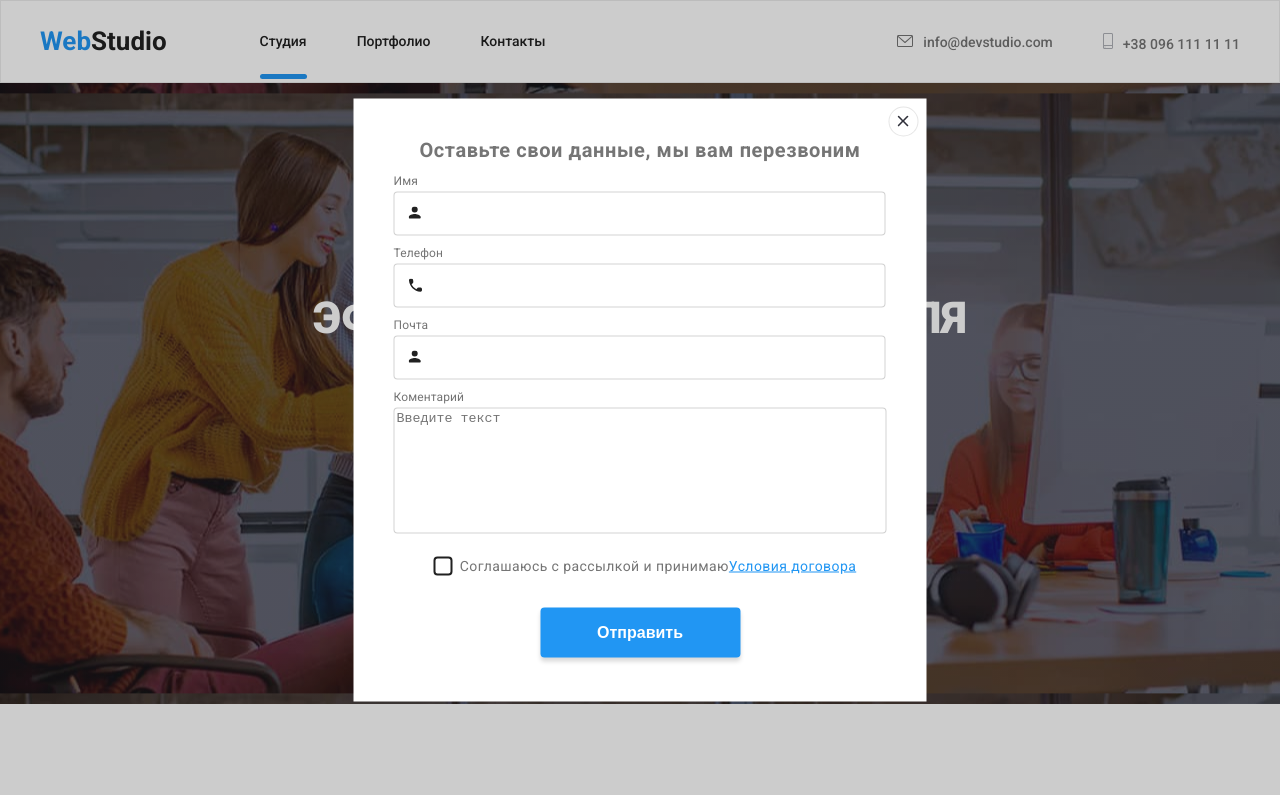
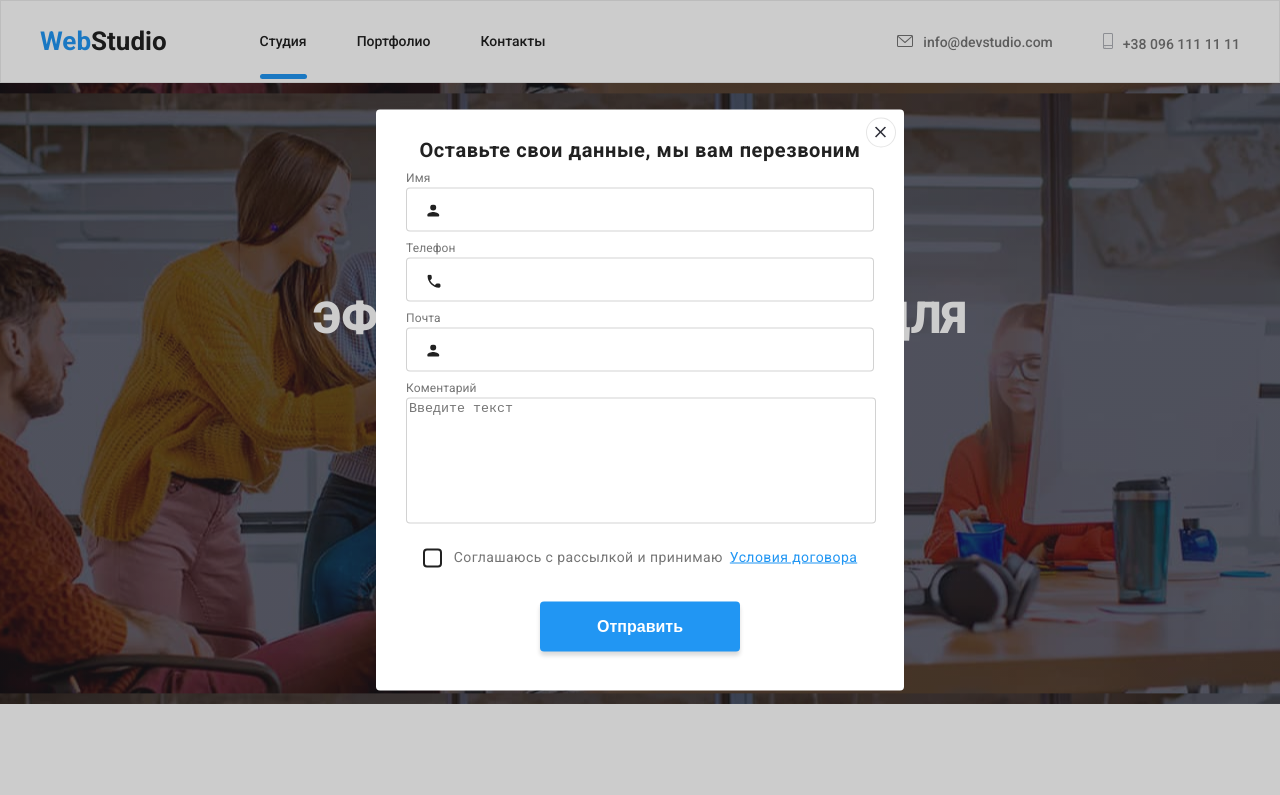
Before and after one commit to Den1sKruglov/goit-markup-hw-06, a plain HTML site: page index.html in a window 1280 px wide. Both pictures are taken after a click on the button "Заказать услугу". Shown: the top 795 px of the page. Drawn offline with Linux system fonts and the light colour scheme.

Commit message:
Модуль №6 доработал

```diff
--- a/css/styles.css
+++ b/css/styles.css
@@ -460,9 +460,10 @@ body {
    top: 50%;
    left: 50%;
 
-   min-width: 528px;
-   min-height: 581px;
+   width: 528px;
+   height: 581px;
 
+   border-radius: 4px;
    background-color: #FFFFFF;
    transform: translate(-50%, -50%) scale(1);
    transition: transform 250ms cubic-bezier(0.4, 0, 0.2, 1);
@@ -502,28 +503,25 @@ body {
 .modal-input {
    display: flex;
    flex-direction: column;
-   padding: 40px;
+   padding: 30px;
 
 }
 
 .modal-title  {
-   font-family: 'Roboto';
-   font-style: normal;
    font-weight: 700;
    font-size: 20px;
-   line-height: 23px;
+   line-height: 1;
    text-align: center;
    letter-spacing: 0.03em;
-
+   color: #212121;
    margin-bottom: 12px;
 }
 
 .modal-input {
-   font-family: 'Roboto';
-   font-style: normal;
+
    font-weight: 400;
    font-size: 12px;
-   line-height: 14px;
+   line-height: 1;
    margin-bottom: 4px;
 
    letter-spacing: 0.01em;
@@ -562,7 +560,7 @@ body {
 
 .string-input {
    position: relative;
-   width: 448px;
+   width: 424px;
    height: 40px;
    padding-left: 40px;
    margin-bottom: 10px;
@@ -587,16 +585,16 @@ body {
 }
 
 .comments textarea {
-   font-family: 'Roboto';
    font-weight: 400;
    font-size: 14px;
-   line-height: 16px;
+   line-height: 1;
 
    color: rgba(117, 117, 117, 0.5);
 }
+
 .comments {
    resize: none;
-   width: 487px;
+   width: 464px;
    height: 120px;
 
    cursor: pointer;
@@ -618,33 +616,44 @@ body {
    display: flex;
    align-items: center;
    justify-content: center;
+   width: 468px;
+   height: 28px;
    margin-top: 20px;
 }
 
 .mark input {
-   width: 16px;
-   height: 15px;
+   height: 28px;
    border-radius: 2px;
+
 }
 
 .mark-link {
    color: #2196F3;
    text-decoration: underline;
    cursor: pointer;
+   font-weight: 14px;
+
+   margin-left: 7px;
 }
 
 .checkbox {
    -webkit-appearance: none;
    -moz-appearance: none;
    appearance: none;
-   position: absolute;
+
+   font-style: normal;
+   font-weight: 400;
+   font-size: 14px;
+   line-height: 1;
+
+   color: #757575;
 }
 
 .checkbox-icon {
    display: inline-block;
    width: 15px;
    height: 15px;
-   margin-right: 7px;
+   margin-right: 12px;
    border: 2px solid #212121;
    border-radius: 4px;
 }
@@ -662,13 +671,14 @@ body {
    align-items: center;
    font-weight: 400;
    font-size: 14px;
-   line-height: 24px;
+   line-height: 1.7;
 
-   margin-left: 10px;
    letter-spacing: 0.03em;
 
    color: #757575;
 }
+
+
 
 .btn {
    display: flex;
@@ -683,7 +693,7 @@ body {
 
    font-weight: 700;
    font-size: 16px;
-   line-height: 30px;
+   line-height: 1.8;
 
    color: #FFFFFF;
    cursor: pointer;
--- a/index.html
+++ b/index.html
@@ -405,15 +405,15 @@
                   </li>
                </ul>
             </div>
-            <div class="input-footer">
+            <form class="input-footer">
                <p class="input-title">Подпишитесь на рассылку</p>
                <input type="email" name="mail" id="email" class="mail-input" placeholder="E-mail">
-               <button class="input-btn" type="button">Подписаться
+               <button class="input-btn" type="submit">Подписаться
                   <svg class="telegram" width="24px" height="24px">
                      <use href="./images/icons.svg#telegram"></use>
                   </svg>
                </button>
-            </div>
+            </form>
       </div>
    </footer>
 
```
